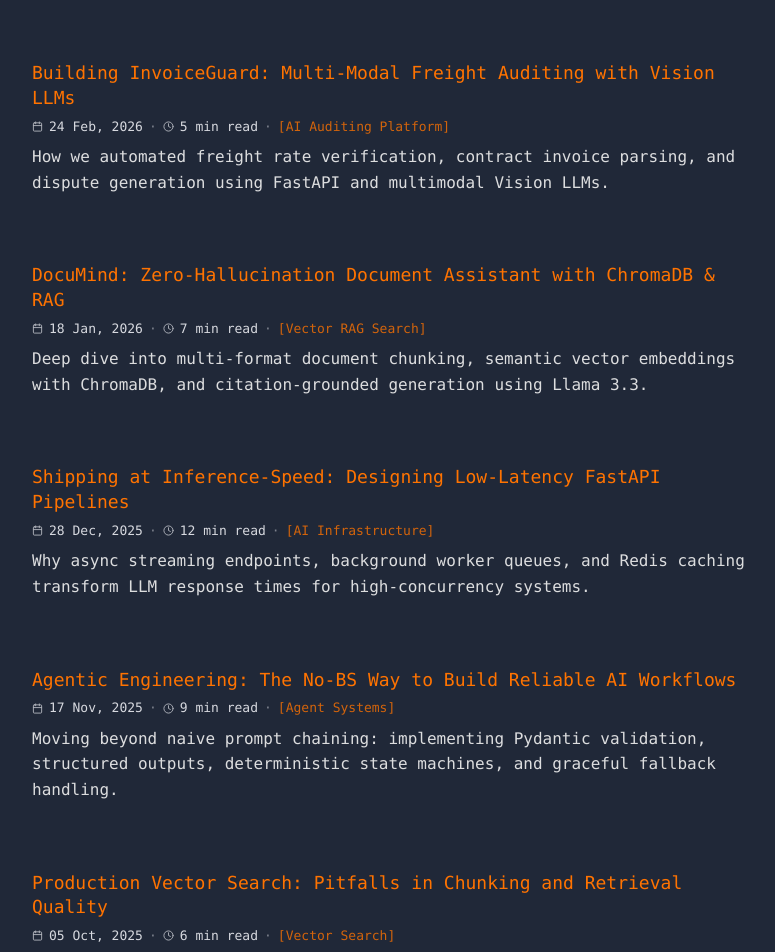
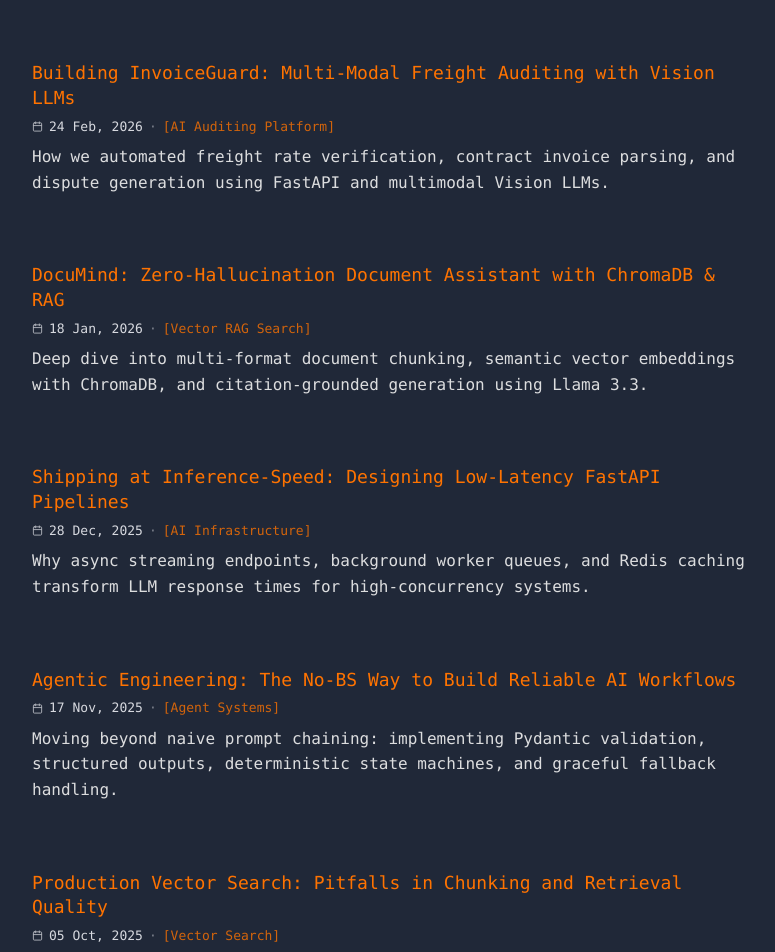
Before and after one commit to mubashir-riaz/portfolio, a React (Vite) app: page / in a window 1280 px wide. Shown: the part 320-1272 px from the top of the page, without its empty margins (248-1023 px from the left). Built offline with nearby package versions, Linux system fonts and the light colour scheme.

Commit message:
remove reading time timer and align search bar orange border

```diff
--- a/Portfolio.jsx
+++ b/Portfolio.jsx
@@ -4,7 +4,6 @@
   Sun,
   Moon,
   Calendar,
-  Clock,
   ArrowLeft,
   ArrowUpRight,
   X,
@@ -40,7 +39,6 @@
     id: 'invoice-guard',
     title: 'Building InvoiceGuard: Multi-Modal Freight Auditing with Vision LLMs',
     date: '24 Feb, 2026',
-    readingTime: '5 min read',
     category: 'AI Auditing Platform',
     description:
       'How we automated freight rate verification, contract invoice parsing, and dispute generation using FastAPI and multimodal Vision LLMs.',
@@ -79,7 +77,6 @@
     id: 'docu-mind',
     title: 'DocuMind: Zero-Hallucination Document Assistant with ChromaDB & RAG',
     date: '18 Jan, 2026',
-    readingTime: '7 min read',
     category: 'Vector RAG Search',
     description:
       'Deep dive into multi-format document chunking, semantic vector embeddings with ChromaDB, and citation-grounded generation using Llama 3.3.',
@@ -120,7 +117,6 @@
     id: 'inference-speed',
     title: 'Shipping at Inference-Speed: Designing Low-Latency FastAPI Pipelines',
     date: '28 Dec, 2025',
-    readingTime: '12 min read',
     category: 'AI Infrastructure',
     description:
       'Why async streaming endpoints, background worker queues, and Redis caching transform LLM response times for high-concurrency systems.',
@@ -157,7 +153,6 @@
     id: 'agentic-engineering',
     title: 'Agentic Engineering: The No-BS Way to Build Reliable AI Workflows',
     date: '17 Nov, 2025',
-    readingTime: '9 min read',
     category: 'Agent Systems',
     description:
       'Moving beyond naive prompt chaining: implementing Pydantic validation, structured outputs, deterministic state machines, and graceful fallback handling.',
@@ -193,7 +188,6 @@
     id: 'production-vector-search',
     title: 'Production Vector Search: Pitfalls in Chunking and Retrieval Quality',
     date: '05 Oct, 2025',
-    readingTime: '6 min read',
     category: 'Vector Search',
     description:
       'Why top-k similarity often fails on tabular data and how hybrid retrieval with metadata filtering eliminates irrelevant context.',
@@ -652,7 +646,8 @@
         {/* INLINE SEARCH INPUT (WHEN ACTIVATED)                       */}
         {/* ---------------------------------------------------------- */}
         {searchOpen && (
-          <div className="py-2.5 sm:py-3 pl-[5px] pr-[10px] sm:px-6 border-b border-[#d66b18]/40 flex items-center gap-2.5 sm:gap-3 text-[14px] sm:text-[16px]">
+          <div>
+            <div className="py-2.5 sm:py-3 pl-[5px] pr-[10px] sm:px-6 flex items-center gap-2.5 sm:gap-3 text-[14px] sm:text-[16px]">
               <Search size={15} className="text-[#ff7300] shrink-0" />
               <input
                 ref={searchInputRef}
@@ -676,6 +671,13 @@
               >
                 <X size={15} />
               </button>
+            </div>
+            <div className="pl-[5px] pr-[10px] sm:px-6">
+              <div
+                className={`border-t ${themeClasses.border}`}
+                style={{ borderTopWidth: '1px' }}
+              />
+            </div>
           </div>
         )}
 
@@ -808,9 +810,6 @@
                   <div className={`flex flex-wrap items-center gap-1.5 text-[11px] sm:text-[13px] ${themeClasses.meta} mb-2`}>
                     <Calendar size={11} className="shrink-0 opacity-80" />
                     <span>{post.date}</span>
-                    <span className="opacity-50">·</span>
-                    <Clock size={11} className="shrink-0 opacity-80" />
-                    <span>{post.readingTime}</span>
                     {post.category && (
                       <>
                         <span className="opacity-50">·</span>
@@ -864,11 +863,6 @@
                 <div className="flex items-center gap-1">
                   <Calendar size={12} />
                   <span>{activePost.date}</span>
-                </div>
-                <span>·</span>
-                <div className="flex items-center gap-1">
-                  <Clock size={12} />
-                  <span>{activePost.readingTime}</span>
                 </div>
                 <span>·</span>
                 <span className="text-[#ff7300]">[{activePost.category}]</span>
```
Lines whose indentation alone changed are shown as unchanged.
